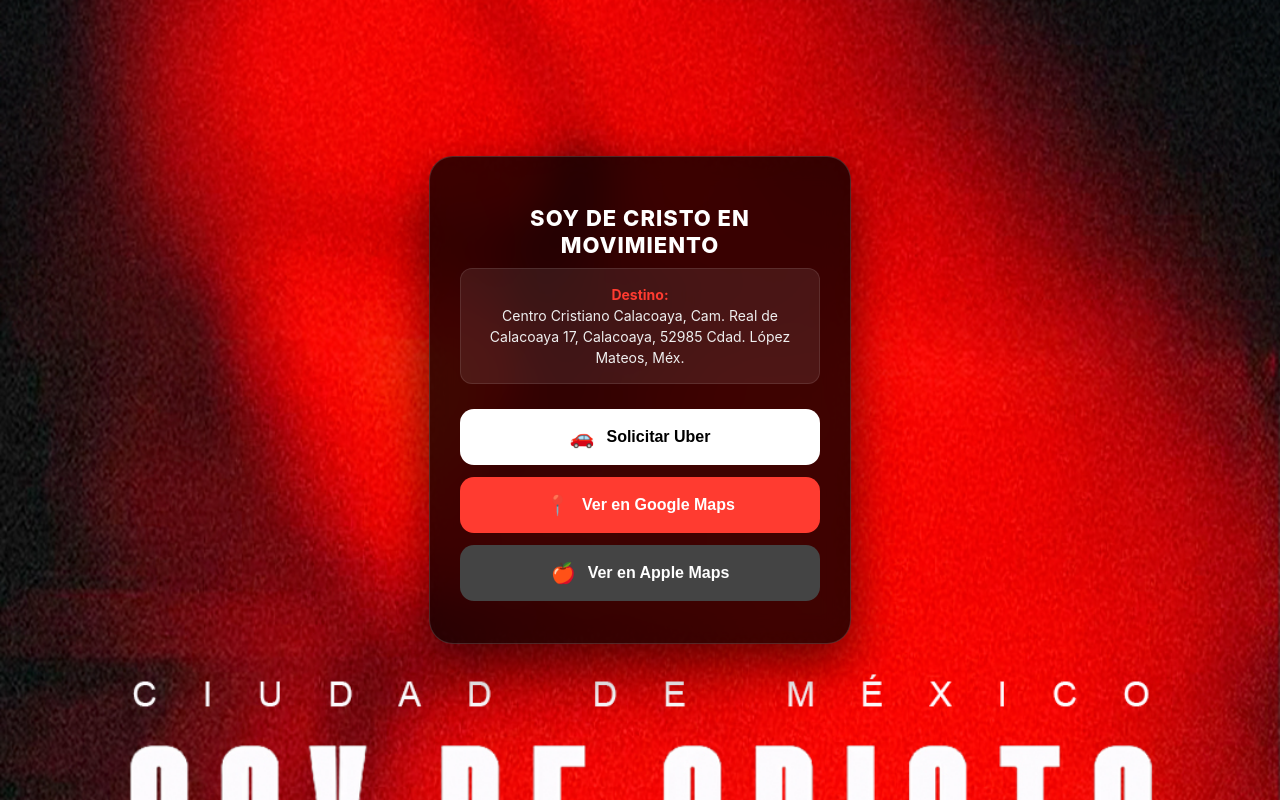
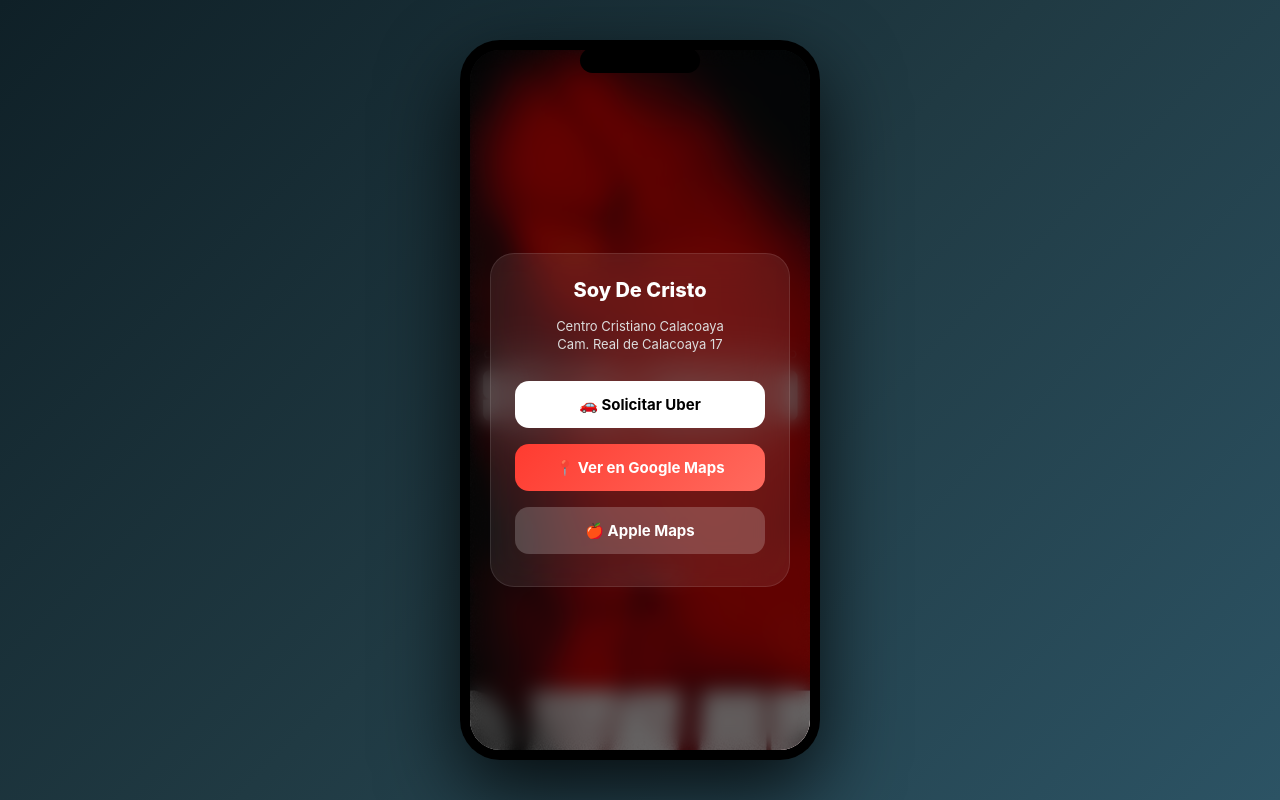
Before and after one commit to MontserratBenicio/mi-viaje-app, a plain HTML site: page index.html in a window 1280 px wide. Drawn offline with Linux system fonts and the light colour scheme.

Commit message:
Update index.html

```diff
--- a/index.html
+++ b/index.html
@@ -4,118 +4,199 @@
 <meta charset="UTF-8">
 <meta name="viewport" content="width=device-width, initial-scale=1.0">
 <title>Soy de Cristo</title>
+
 <style>
+* {
+    box-sizing: border-box;
+    margin: 0;
+    padding: 0;
+    font-family: -apple-system, BlinkMacSystemFont, "Segoe UI", Roboto, sans-serif;
+}
+
+/* FONDO GENERAL */
 body {
-            font-family: -apple-system, BlinkMacSystemFont, "Segoe UI", Roboto, Helvetica, Arial, sans-serif;
-
-            /* Ajustes para que sea responsivo */
-            background-image: url('vertical2.jpg');
-            background-size: cover;        /* Cubre toda la pantalla */
-            background-position: center;   /* Siempre centrada */
-            background-attachment: fixed;  /* El fondo no se mueve al scrollear */
-            background-repeat: no-repeat;
-            background-color: #000;
-
+    background: linear-gradient(135deg, #0f2027, #203a43, #2c5364);
+    height: 100vh;
     display: flex;
     justify-content: center;
     align-items: center;
-            min-height: 100vh; /* Usa min-height para mejor soporte en móvil */
-            margin: 0;
 }
 
-        /* Ajuste extra para PC (pantallas anchas) */
-        @media (min-width: 768px) {
+/* 📱 FRAME DEL CELULAR */
+.phone {
+    width: 360px;
+    height: 720px;
+    background: #000;
+    border-radius: 40px;
+    padding: 10px;
+    box-shadow: 0 30px 80px rgba(0,0,0,0.8);
+    position: relative;
+}
+
+/* NOTCH */
+.phone::before {
+    content: "";
+    position: absolute;
+    top: 8px;
+    left: 50%;
+    transform: translateX(-50%);
+    width: 120px;
+    height: 25px;
+    background: #000;
+    border-radius: 20px;
+    z-index: 10;
+}
+
+/* PANTALLA */
+.screen {
+    width: 100%;
+    height: 100%;
+    border-radius: 30px;
+    overflow: hidden;
+    position: relative;
+    background-image: url('vertical2.jpg');
+    background-size: cover;
+    background-position: center;
+}
+
+/* OVERLAY */
+.overlay {
+    position: absolute;
+    inset: 0;
+    background: rgba(0,0,0,0.6);
+    backdrop-filter: blur(10px);
+}
+
+/* CONTENIDO */
+.content {
+    position: relative;
+    z-index: 2;
+    padding: 60px 20px 20px;
+    height: 100%;
+    display: flex;
+    flex-direction: column;
+    justify-content: center;
+}
+
+/* CARD */
+.card {
+    background: rgba(255,255,255,0.08);
+    border-radius: 24px;
+    padding: 24px;
+    backdrop-filter: blur(20px);
+    border: 1px solid rgba(255,255,255,0.1);
+}
+
+/* TITULO */
+h2 {
+    color: #fff;
+    font-size: 20px;
+    font-weight: 800;
+    text-align: center;
+    margin-bottom: 15px;
+}
+
+/* DIRECCION */
+.address {
+    color: #ddd;
+    font-size: 13px;
+    text-align: center;
+    margin-bottom: 20px;
+    line-height: 1.4;
+}
+
+/* BOTONES */
+.btn {
+    width: 100%;
+    padding: 14px;
+    margin: 8px 0;
+    border-radius: 14px;
+    border: none;
+    font-weight: 700;
+    font-size: 15px;
+    cursor: pointer;
+    transition: all .2s ease;
+}
+
+.btn:active {
+    transform: scale(0.96);
+}
+
+/* COLORES MODERNOS */
+.uber {
+    background: #fff;
+    color: #000;
+}
+
+.maps {
+    background: linear-gradient(135deg, #ff3b30, #ff6a5e);
+    color: #fff;
+}
+
+.apple {
+    background: rgba(255,255,255,0.2);
+    color: #fff;
+}
+
+/* RESPONSIVE (cuando sea celular real) */
+@media (max-width: 500px) {
     body {
-                background-position: center 20%; /* Ajusta un poco el encuadre en monitores */
+        background: black;
+    }
+
+    .phone {
+        width: 100%;
+        height: 100vh;
+        border-radius: 0;
+        padding: 0;
+    }
+
+    .screen {
+        border-radius: 0;
+    }
+
+    .phone::before {
+        display: none;
     }
 }
-
-        .card {
-            background: rgba(0, 0, 0, 0.75);
-            backdrop-filter: blur(12px);
-            -webkit-backdrop-filter: blur(12px);
-            padding: 30px;
-            border-radius: 24px;
-            box-shadow: 0 20px 50px rgba(0,0,0,0.6);
-            width: 85%;
-            max-width: 360px;
-            text-align: center;
-            border: 1px solid rgba(255, 255, 255, 0.15);
-            margin: 20px; /* Margen para que no toque los bordes en móviles pequeños */
-        }
-
-        h2 {
-            color: #ffffff;
-            margin-bottom: 10px;
-            font-size: 22px;
-            font-weight: 800;
-            text-transform: uppercase;
-            letter-spacing: 1px;
-            line-height: 1.2;
-        }
-
-        .address-box {
-            background: rgba(255, 255, 255, 0.08);
-            border: 1px solid rgba(255, 255, 255, 0.1);
-            padding: 15px;
-            border-radius: 12px;
-            margin-bottom: 25px;
-            font-size: 14px;
-            color: #efefef;
-            line-height: 1.5;
-        }
-
-        .btn {
-            display: flex;
-            align-items: center;
-            justify-content: center;
-            width: 100%;
-            padding: 16px;
-            margin: 12px 0;
-            border: none;
-            border-radius: 14px;
-            font-size: 16px;
-            font-weight: 700;
-            cursor: pointer;
-            text-decoration: none;
-            color: white;
-            transition: all 0.2s ease;
-        }
-
-        .btn:active { transform: scale(0.96); }
-
-        .uber { background-color: #ffffff; color: #000; }
-        .maps { background-color: #ff3b30; }
-        .apple { background-color: #444; }
-
-        .icon { margin-right: 12px; font-size: 20px; }
 </style>
 </head>
+
 <body>
 
+<div class="phone">
+    <div class="screen">
+
+        <div class="overlay"></div>
+
+        <div class="content">
             <div class="card">
-    <h2>Soy De Cristo En Movimiento</h2>
+                <h2>Soy De Cristo</h2>
 
-    <div class="address-box">
-        <strong style="color: #ff3b30;">Destino:</strong><br>
-        Centro Cristiano Calacoaya, Cam. Real de Calacoaya 17, Calacoaya, 52985 Cdad. López Mateos, Méx.
+                <div class="address">
+                    Centro Cristiano Calacoaya <br>
+                    Cam. Real de Calacoaya 17
                 </div>
 
                 <button onclick="lanzarUber()" class="btn uber">
-        <span class="icon">🚗</span> Solicitar Uber
+                    🚗 Solicitar Uber
                 </button>
 
                 <button onclick="lanzarGoogleMaps()" class="btn maps">
-        <span class="icon">📍</span> Ver en Google Maps
+                    📍 Ver en Google Maps
                 </button>
 
                 <button onclick="lanzarAppleMaps()" class="btn apple">
-        <span class="icon">🍎</span> Ver en Apple Maps
+                    🍎 Apple Maps
                 </button>
+            </div>
+        </div>
+
+    </div>
 </div>
 
 <script>
-    const direccionDestino = "Centro Cristiano Calacoaya, Cam. Real de Calacoaya 17, Calacoaya, 52985 Cdad. López Mateos, Méx.";
+const direccionDestino = "Centro Cristiano Calacoaya, Cam. Real de Calacoaya 17, Calacoaya, Estado de México";
 const destinoURL = encodeURIComponent(direccionDestino);
 
 function lanzarUber() {
@@ -123,17 +204,15 @@
     const web = `https://m.uber.com/ul/?action=setPickup&pickup=my_location&dropoff[formatted_address]=${destinoURL}`;
 
     window.location.href = app;
-        setTimeout(() => { window.location.href = web; }, 1500);
+    setTimeout(() => window.location.href = web, 1500);
 }
 
 function lanzarGoogleMaps() {
-        const url = `https://www.google.com/maps/dir/?api=1&destination=${destinoURL}&travelmode=driving`;
-        window.open(url, '_blank');
+    window.open(`https://www.google.com/maps/dir/?api=1&destination=${destinoURL}`, '_blank');
 }
 
 function lanzarAppleMaps() {
-        const url = `http://maps.apple.com/?daddr=${destinoURL}&dirflg=d`;
-        window.open(url, '_blank');
+    window.open(`http://maps.apple.com/?daddr=${destinoURL}`, '_blank');
 }
 </script>
 
```
Lines whose indentation alone changed are shown as unchanged.
